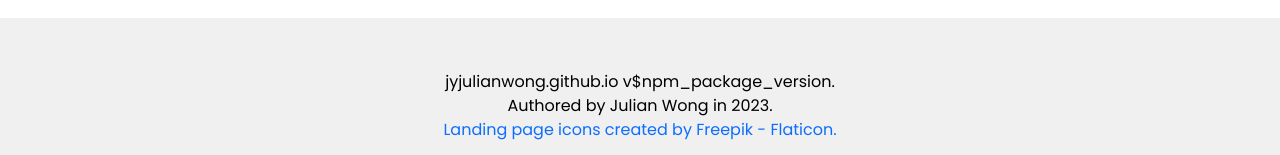
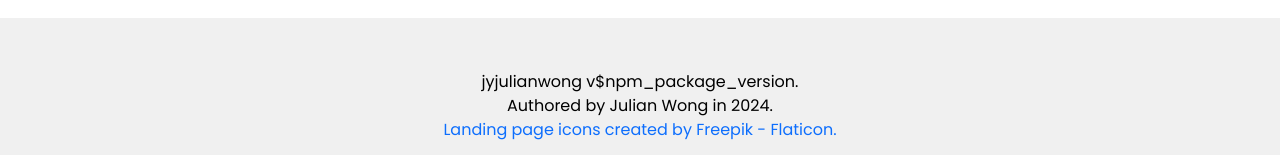
Before and after one commit to jyjulianwong/jyjulianwong, a React (Create React App) app: page / in a window 1280 px wide. Shown: the part 3627-3782 px from the top of the page. Built offline with nearby package versions, Linux system fonts and the light colour scheme.

Commit message:
Updated masthead

```diff
--- a/src/App.tsx
+++ b/src/App.tsx
@@ -33,9 +33,9 @@ function App() {
         <RouterProvider router={router}/>
         <Col xs={12}>
           <div className={"mt-5 mb-3"}>
-            jyjulianwong.github.io v{process.env.REACT_APP_VERSION}.
+            jyjulianwong v{process.env.REACT_APP_VERSION}.
             <br/>
-            Authored by Julian Wong in 2023.
+            Authored by Julian Wong in 2024.
             <br/>
             <a
               href="https://www.flaticon.com/free-icons/landing-page"
```
